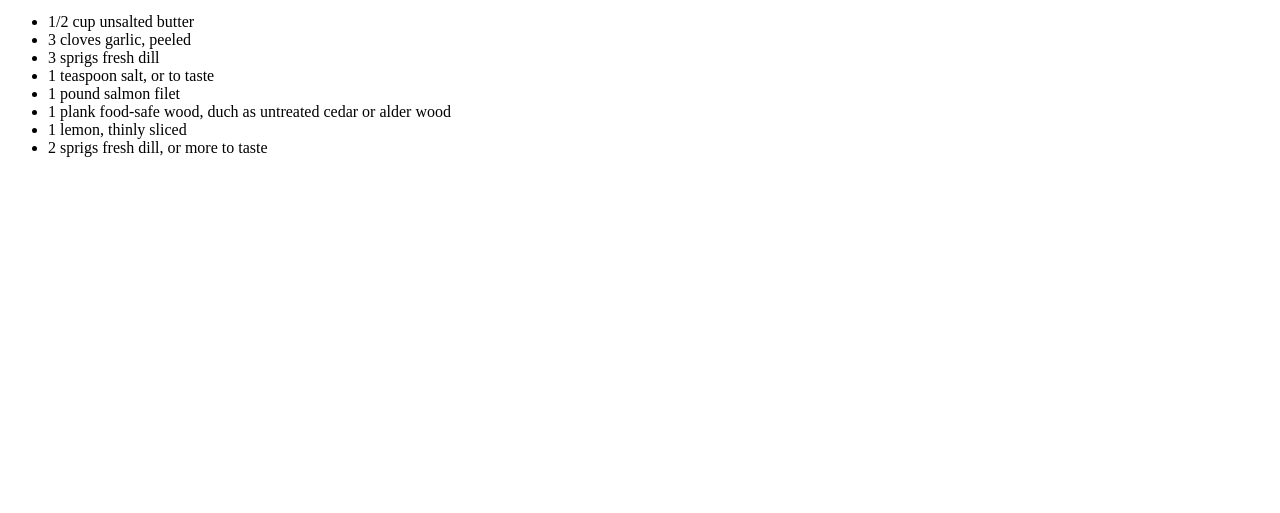
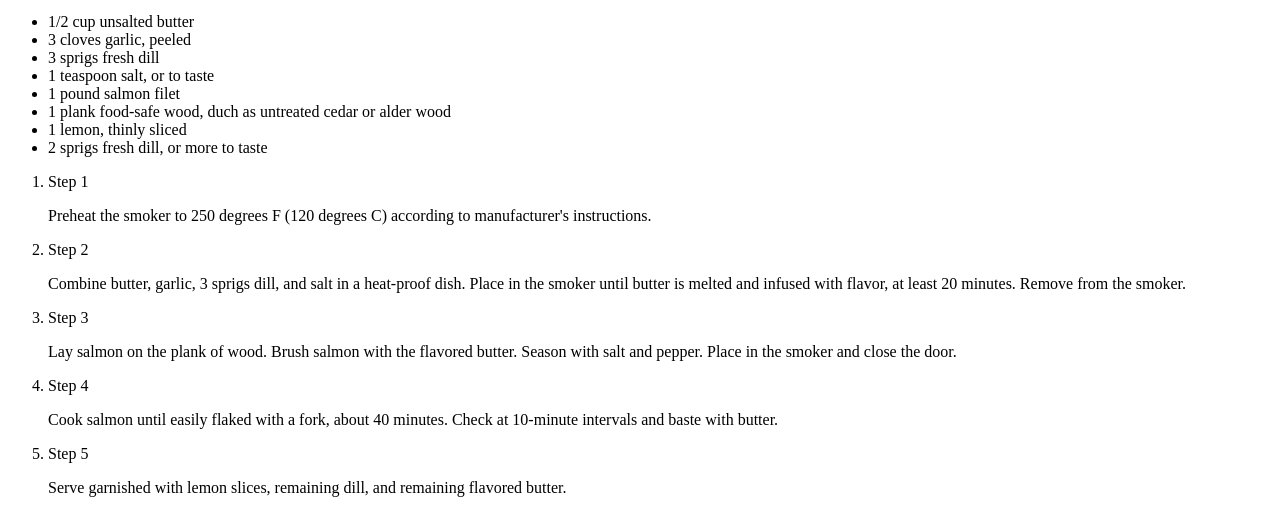
Before and after one commit to TactfulEight784/odin-recipes, a plain HTML site: page recipes/grilledSalmon.html in a window 1280 px wide. Shown: the part 421-934 px from the top of the page. Before the commit the page ends 800 px from the top, so only its background shows below. Drawn offline with Linux system fonts and the light colour scheme.

Commit message:
Create buger.html file
Create pizza.html file

Add steps to grilled salmon html

```diff
--- a/recipes/grilledSalmon.html
+++ b/recipes/grilledSalmon.html
@@ -20,5 +20,14 @@
         <li>1 lemon, thinly sliced</li>
         <li>2 sprigs fresh dill, or more to taste</li>
     </ul>
+    <ol>
+        <li>Step 1 <p>Preheat the smoker to 250 degrees F (120 degrees C) according to manufacturer's instructions.</p></li>
+        <li>Step 2 <p>Combine butter, garlic, 3 sprigs dill, and salt in a heat-proof dish. Place in the smoker until butter is
+            melted and infused with flavor, at least 20 minutes. Remove from the smoker.</p></li>
+        <li>Step 3 <p>Lay salmon on the plank of wood. Brush salmon with the flavored butter. Season with salt and pepper.
+            Place in the smoker and close the door.</p></li>
+        <li>Step 4 <p>Cook salmon until easily flaked with a fork, about 40 minutes. Check at 10-minute intervals and baste with butter.</p></li>
+        <li>Step 5 <p>Serve garnished with lemon slices, remaining dill, and remaining flavored butter.</p></li>
+    </ol>
 </body>
 </html>
```
Also changed, not shown: recipes/burger.html (added), recipes/pizza.html (added).
